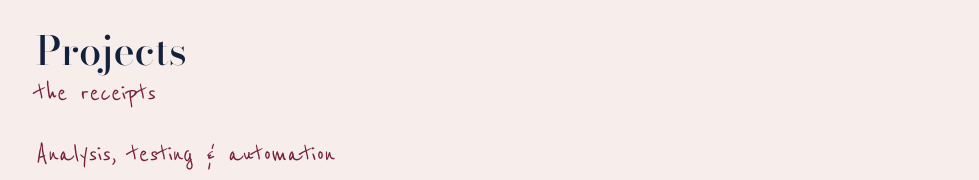
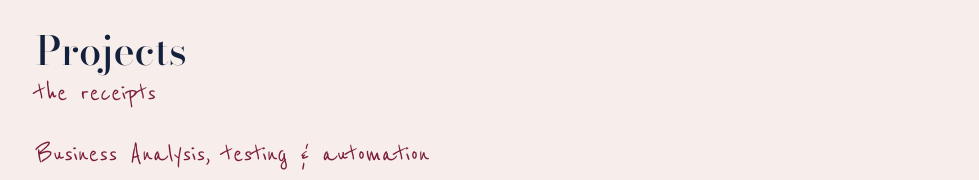
Before and after one commit to Anika-Fariha/Portfolio, a plain HTML site: page index.html in a window 1280 px wide. Shown: the part 1520-1700 px from the top of the page, without its empty margins (148-1127 px from the left). Drawn offline with nearby package versions, Linux system fonts and the light colour scheme.

Commit message:
Update project titles in index.html

```diff
--- a/Portfolio.html
+++ b/index.html
@@ -264,7 +264,7 @@ var LINKS = {
   thesis:"https://github.com/nosh1325/Classification-of-Alzheimer-s-and-dementia-subtypes-using-SNN"
 };
 var GROUPS = [
-  {title:"Analysis, testing & automation", items:[
+  {title:"Business Analysis, testing & automation", items:[
     {k:"dse", t:"Risk vs return: 8 DSE stocks", d:"Risk-adjusted returns across 4 sectors, 2020–2025.", c:"Excel", b:["Cleaned raw data: removed 184 duplicate days, fixed date swaps.","Calculated CAGR, volatility, Sharpe ratio and max drawdown.","Interactive Excel dashboard with KPI cards and four charts."]},
     {k:"selenium", t:"Selenium: automated web testing", d:"Test scripts that verify a web application.", c:"Selenium WebDriver, TestNG", b:["Reusable scripts for the authentication page.","Page object model for a maintainable test architecture.","TestNG reporting, with defects logged from results."]},
     {k:"cypress", t:"Cypress: end-to-end automation", d:"End-to-end tests for a web application.", c:"Cypress, JavaScript", b:["Cypress scripts for test automation.","Integration tests of the frontend against backend APIs."]},
```
